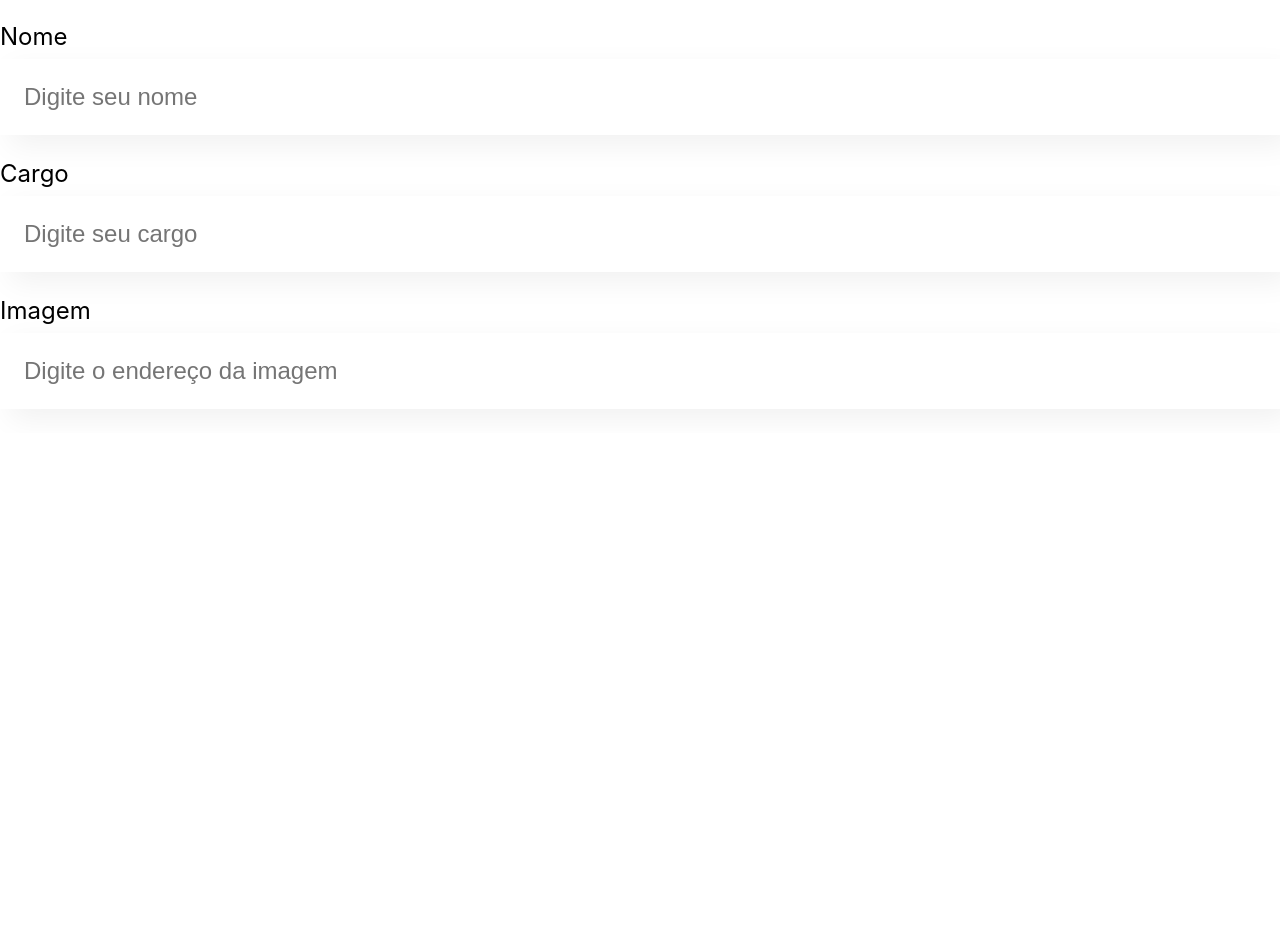
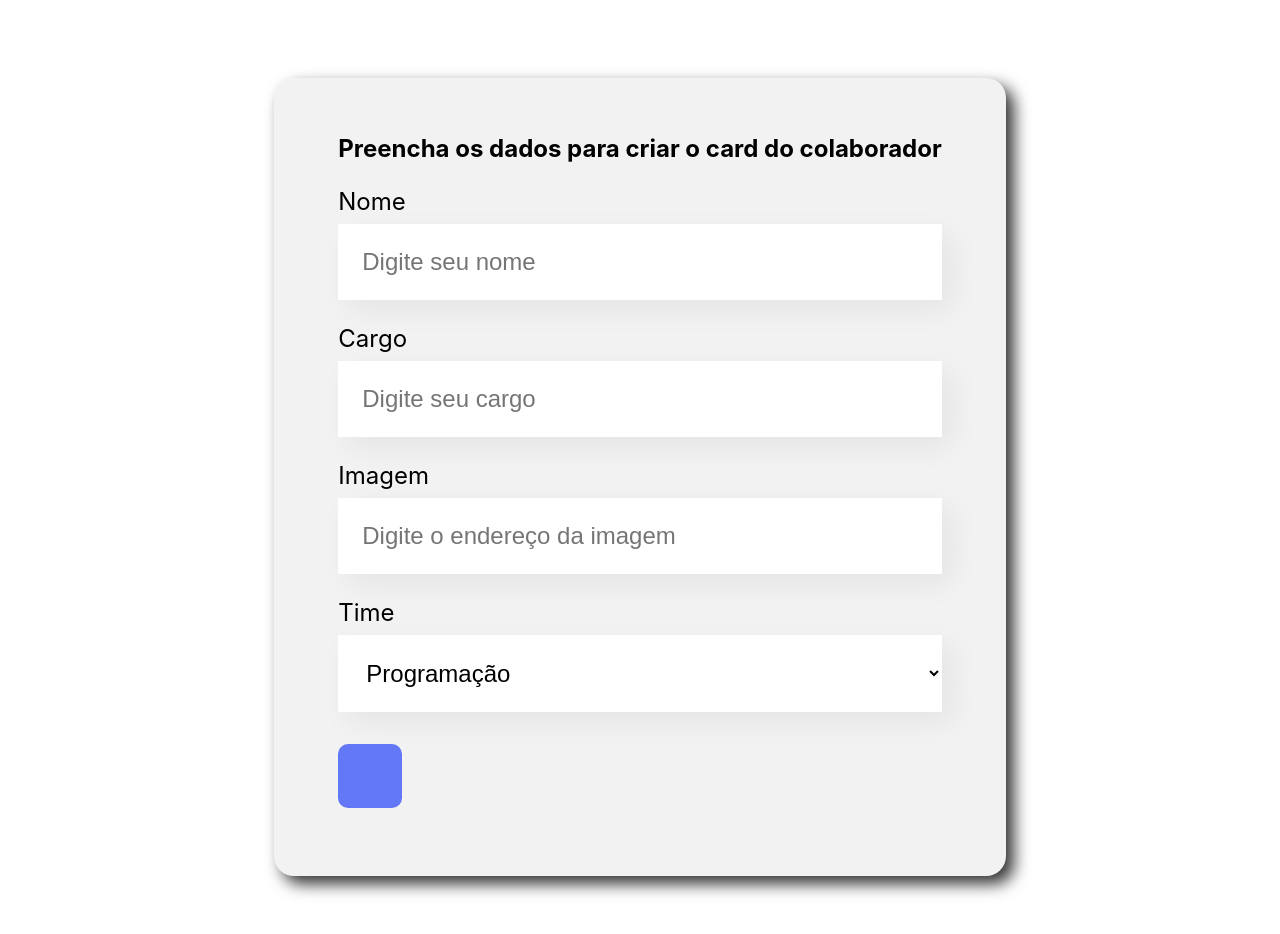
Before and after one commit to yasuhei/React-alura, a React (Create React App) app in the folder orgono/: page / in a window 1280 px wide. Shown: the part 500-1434 px from the top of the page. Before the commit the page ends 933 px from the top, so only its background shows below. Built offline with nearby package versions, Linux system fonts and the light colour scheme.

Commit message:
comportamento submit

```diff
--- a/orgono/src/App.js
+++ b/orgono/src/App.js
@@ -1,13 +1,12 @@
 import Banner from './componentes/Banner';
-import TextField from './componentes/TextField';
+import Formulario from './componentes/Formulario';
 
 function App() {
   return (
     <div className="App">
       <Banner/>
-      <TextField label="Nome" placeholder="Digite seu nome"/>
-      <TextField label="Cargo" placeholder="Digite seu cargo"/>
-      <TextField label="Imagem" placeholder="Digite o endereço da imagem"/>
+      <Formulario />
+
 
     </div>
   );
--- /dev/null
+++ b/orgono/src/componentes/Botao/Botao.css
@@ -0,0 +1,15 @@
+.botao {
+    background-color: #6278f7;
+    border-radius: 10px;
+    font-weight: 700;
+    font-size:18px;
+    padding:32px;
+    border: none;
+    cursor: pointer;
+    color: #fff;
+    margin: 32px 0;
+}
+
+.botao:hover {
+    color: #95ffd4;
+}
--- /dev/null
+++ b/orgono/src/componentes/Botao/index.js
@@ -0,0 +1,12 @@
+import './Botao.css'
+
+const Botao = (props) => {
+
+    return (
+        <button className='botao'>
+            {props.children}
+        </button>
+    )
+}
+
+export default Botao
--- /dev/null
+++ b/orgono/src/componentes/Formulario/Formulario.css
@@ -0,0 +1,12 @@
+.formulario {
+    display:flex;
+    justify-content:center;
+    margin: 80px 0;
+}
+.formulario form {
+    max-width: 80%;
+    background-color: #f2f2f2;
+    border-radius: 20px;
+    padding:36px 64px;
+    box-shadow: 8px 8px 16px rgba(0,0,0,0.8);
+}
--- /dev/null
+++ b/orgono/src/componentes/Formulario/index.js
@@ -0,0 +1,32 @@
+import Botao from '../Botao'
+import ListaSuspensa from '../ListaSuspensa'
+import TextField from '../TextField'
+import './Formulario.css'
+
+const Formulario = () => {
+
+    const times = [
+        'Programação',
+        'Front-end',
+        'Data Science',
+        'DevOps',
+        'UX e Design',
+        'Mobile',
+        'Inovação e gestão'
+    ]
+
+    return (
+        <section className="formulario">
+            <form>
+                <h2>Preencha os dados para criar o card do colaborador</h2>
+            <TextField label="Nome" placeholder="Digite seu nome"/>
+            <TextField label="Cargo" placeholder="Digite seu cargo"/>
+            <TextField label="Imagem" placeholder="Digite o endereço da imagem"/>
+            <ListaSuspensa label="Time" itens={times}/>
+            <Botao texto="Criar Card" />
+            </form>
+        </section>
+    )
+}
+
+export default Formulario
--- /dev/null
+++ b/orgono/src/componentes/ListaSuspensa/ListaSuspensa.css
@@ -0,0 +1,15 @@
+.lista label {
+display: block;
+margin-bottom: 8px;
+font-size: 24px;
+}
+
+.lista select {
+        background-color: #fff;
+        box-shadow: 10px 10px 30px rgba(0,0,0,0.06);
+        width: 100%;
+        border: none;
+        font-size: 24px;
+        box-sizing: border-box;
+        padding:24px;
+}
--- /dev/null
+++ b/orgono/src/componentes/ListaSuspensa/index.js
@@ -0,0 +1,14 @@
+import './ListaSuspensa.css'
+
+const ListaSuspensa = (props) => {
+    return (
+        <div className="lista">
+            <label>{props.label}</label>
+            <select>
+            {props.itens.map((item) => <option key={item}>{item}</option>)}
+            </select>
+        </div>
+    )
+}
+
+export default  ListaSuspensa
```
